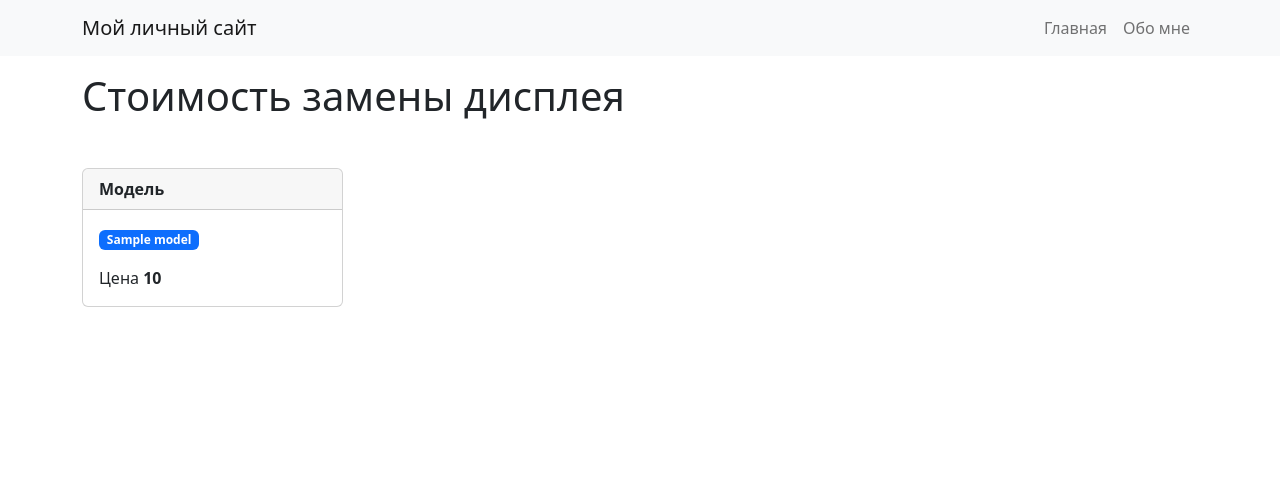
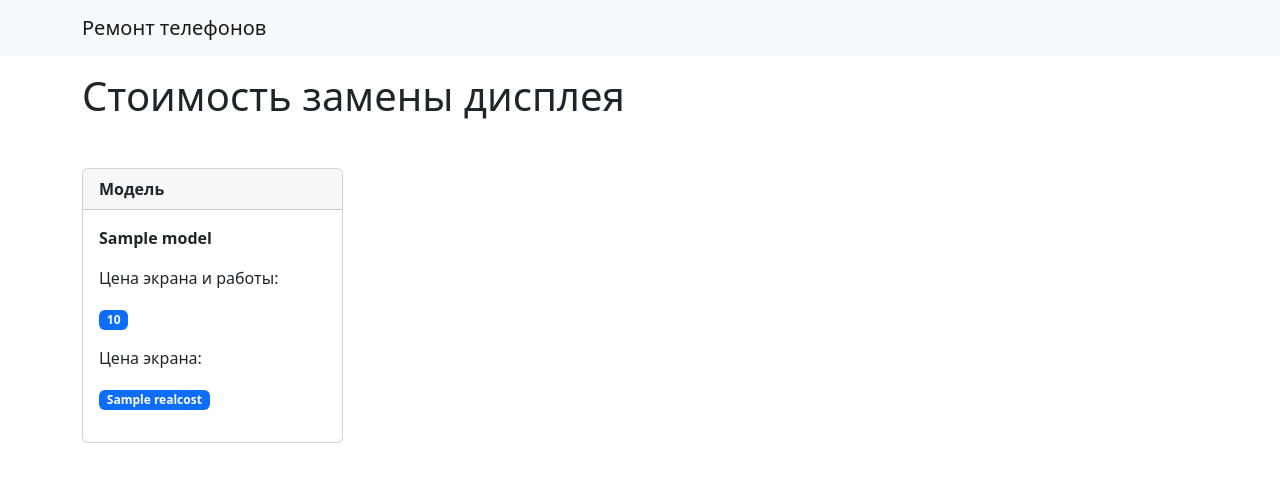
Before and after one commit to phildens/comp_price_monitoring, a Flask app: template pars_part/templates/place.html in a window 1280 px wide. Shown: the top 482 px of the page. Run offline with Flask 3, Linux system fonts and the light colour scheme; the template is opened without the code that fills it: most values are stand-ins (such as "Sample title", 1, 10 or a date in 2020); parts of the project's set-up code (start-up, migrations or seed data) failed here and were passed over.

Commit message:
some changes in html

```diff
--- a/pars_part/main.py
+++ b/pars_part/main.py
@@ -2,7 +2,7 @@ from flask import Flask, render_template
 import sqlite3
 
 class model:
-    def __init__(self, modele, coste) -> None:
+    def __init__(self, modele, coste):
         self.model = modele
         self.cost = str(int(coste * 1.25))
         self.realcost = coste
--- a/pars_part/parser_part.py
+++ b/pars_part/parser_part.py
@@ -60,6 +60,7 @@ class site_checker:
         for i in self.price_list:
             if not(i[0] in self.unique_list):
                 self.unique_list.append(i[0])
+
         return self.unique_list
 
 test = site_checker()
--- a/pars_part/templates/base.html
+++ b/pars_part/templates/base.html
@@ -6,20 +6,20 @@
           content="width=device-width, initial-scale=1, shrink-to-fit=no">
     <meta http-equiv="X-UA-Compatible" content="ie=edge">
     <title>{% block title %}{% endblock %}</title>
-    <!-- Bootstrap стили -->
+
     <link href="https://cdn.jsdelivr.net/npm/bootstrap@5.2.3/dist/css/bootstrap.min.css" rel="stylesheet">
-    <!-- иконки fontawesome -->
+
     <link rel="stylesheet" href="https://cdnjs.cloudflare.com/ajax/libs/font-awesome/4.7.0/css/font-awesome.min.css">
-    <!-- кастомные стили -->
+
     <!-- <link rel="stylesheet" href="{{ url_for('static', filename='custom.css') }}"> -->
 </head>
 <body>
 
-<!-- навигация -->
+
 <nav class="navbar navbar-expand-lg navbar-light bg-light">
     <div class="container">
-        <a class="navbar-brand" href="#">Мой личный сайт</a>
-        <button class="navbar-toggler" type="button" data-bs-toggle="collapse"
+        <a class="navbar-brand" href="#">Ремонт телефонов</a>
+        <!-- <button class="navbar-toggler" type="button" data-bs-toggle="collapse"
                 data-bs-target="#navbarNav" aria-controls="navbarNav"
                 aria-expanded="false" aria-label="Toggle navigation">
             <span class="navbar-toggler-icon"></span>
@@ -34,11 +34,11 @@
                     <a class="nav-link" href="#">Обо мне</a>
                 </li>
             </ul>
-        </div>
+        </div>-->
     </div>
 </nav>
 
-<!-- контент дочерних шаблонов -->
+
 <div class="container my-3">
     {% block content %}
     {% endblock %}
--- a/pars_part/templates/place.html
+++ b/pars_part/templates/place.html
@@ -13,10 +13,15 @@
     <div class="col-md-3">
       <div class="card mb-3">
           <div class="card-header fw-bold">Модель</div>
+
           <div class="card-body">
-              <p class="badge bg-primary text-wrap">{{i.model}}</p>
-              <p class="card-text">Цена
-              <strong>{{i.cost}}</strong></p>
+            <p class="card-text">
+                <strong>{{i.model}}</strong></p>
+            <p class="card-text">Цена экрана и работы:</p>
+              <p class="badge bg-primary text-wrap">{{i.cost}}</p>
+              <p class="card-text">Цена экрана:</p>
+              <p class="badge bg-primary text-wrap">{{i.realcost}}</p>
+
 
           </div>
       </div>
```
Also changed, not shown: pars_part/database_connect.py (+17 -1 lines), 1 other file.
